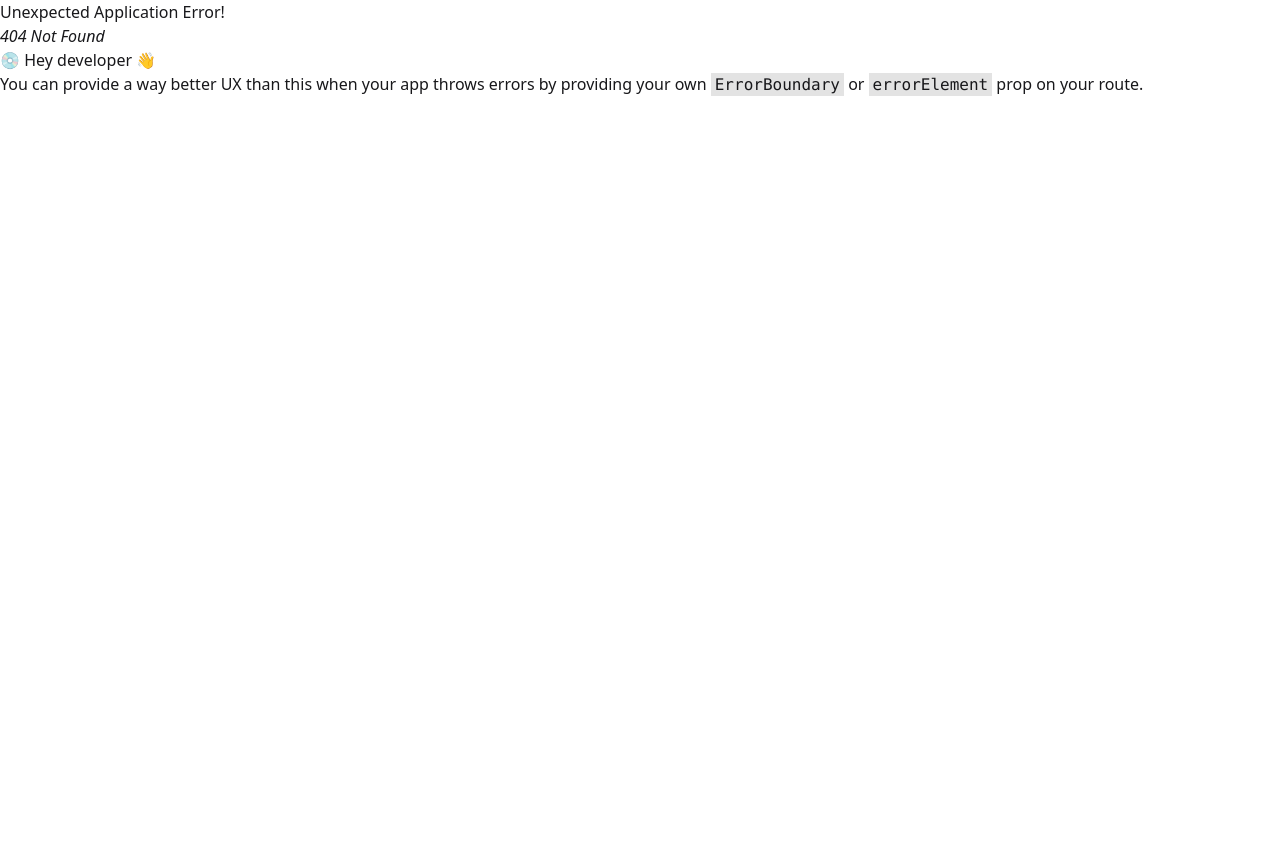
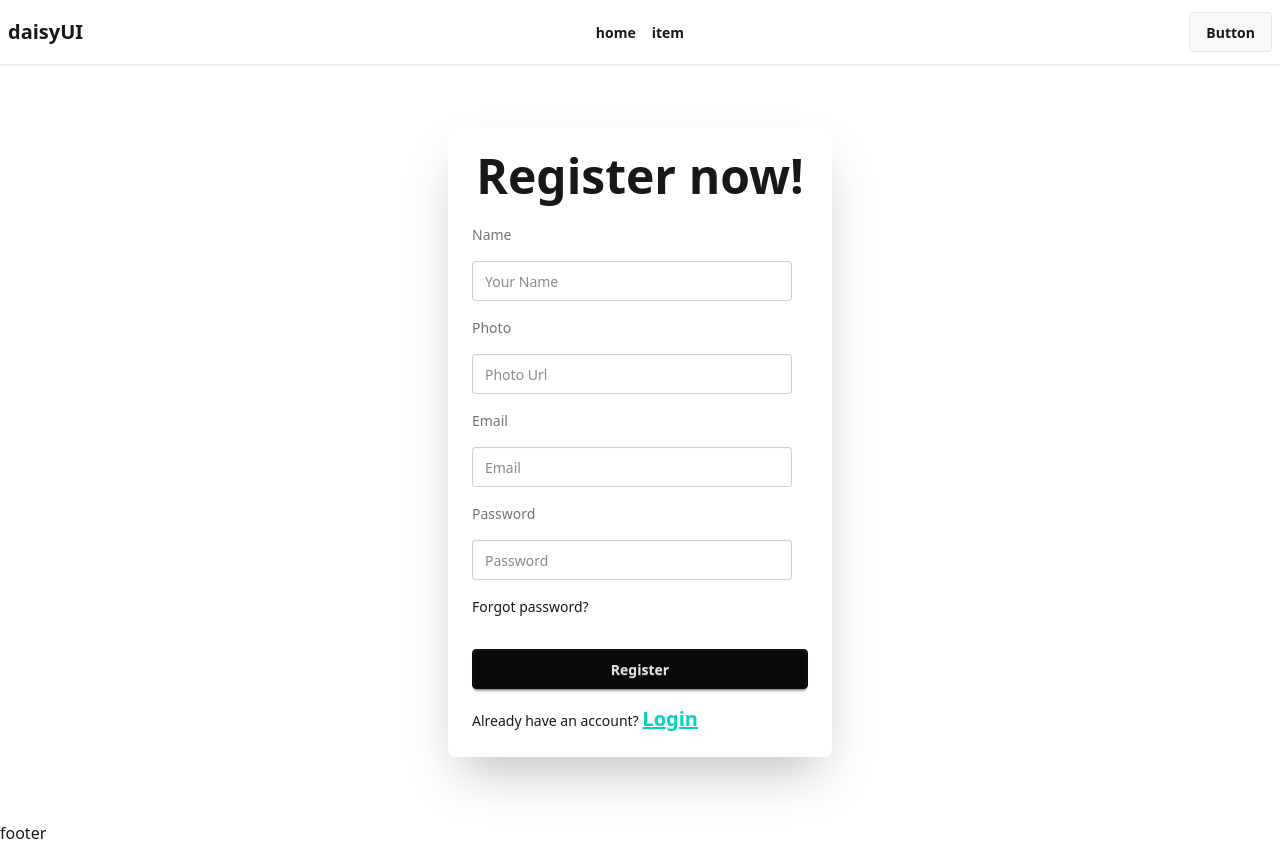
Before and after one commit to NazmulhaqueD/social-event-platform, a React (Vite) app: page /register in a window 1280 px wide. Before the commit this address had no page. Before the commit the page ends 800 px from the top, so only its background shows below. Built offline with nearby package versions, Linux system fonts and the light colour scheme.

Commit message:
firebase auth basic add and register page design done

```diff
--- a/package.json
+++ b/package.json
@@ -11,6 +11,7 @@
   },
   "dependencies": {
     "@tailwindcss/vite": "^4.1.8",
+    "firebase": "^11.9.1",
     "react": "^19.1.0",
     "react-dom": "^19.1.0",
     "react-router": "^7.6.2",
--- a/src/contexts/AuthContext/AuthProvider.jsx
+++ b/src/contexts/AuthContext/AuthProvider.jsx
@@ -1,13 +1,19 @@
-import React, { createContext } from 'react';
+import React, { createContext, useState } from 'react';
+
+
 const AuthContext = createContext();
 
 const AuthProvider = ({ children }) => {
 
+    const [user, setUser] = useState(null);
 
 
-
+    const userInfo = {
+        user,
+        setUser
+    }
     return (
-        <AuthContext value={'kdj'}>
+        <AuthContext value={userInfo}>
             {children}
         </AuthContext>
     );
--- /dev/null
+++ b/src/contexts/AuthContext/firebaseAuth/firebase.config.js
@@ -0,0 +1,17 @@
+// Import the functions you need from the SDKs you need
+import { initializeApp } from "firebase/app";
+// TODO: Add SDKs for Firebase products that you want to use
+// https://firebase.google.com/docs/web/setup#available-libraries
+
+// Your web app's Firebase configuration
+const firebaseConfig = {
+    apiKey: import.meta.env.VITE_apiKey,
+    authDomain: import.meta.env.VITE_authDomain,
+    projectId: import.meta.env.VITE_projectId,
+    storageBucket: import.meta.env.VITE_storageBucket,
+    messagingSenderId: import.meta.env.VITE_messagingSenderId,
+    appId: import.meta.env.VITE_appId
+};
+
+// Initialize Firebase
+export const app = initializeApp(firebaseConfig);
--- /dev/null
+++ b/src/page/Register/Register.jsx
@@ -0,0 +1,29 @@
+import React from 'react';
+import { NavLink } from 'react-router';
+
+const Register = () => {
+    return (
+
+        <div className="card bg-base-100 w-full mx-auto my-16 max-w-sm shrink-0 shadow-2xl">
+            <h1 className="text-5xl font-bold text-center mt-6">Register now!</h1>
+            <div className="card-body">
+                <form className='space-y-4'>
+                    <label className="label">Name</label>
+                    <input type="text" name='name' className="input" placeholder="Your Name" />
+
+                    <label className="label">Photo</label>
+                    <input type="text" name='photo' className="input" placeholder="Photo Url" />
+                    <label className="label">Email</label>
+                    <input type="email" name='email' className="input" placeholder="Email" />
+                    <label className="label">Password</label>
+                    <input type="password" name='password' className="input" placeholder="Password" />
+                    <div><a className="link link-hover">Forgot password?</a></div>
+                    <button className="btn btn-neutral w-full mt-4">Register</button>
+                    <p>Already have an account? <NavLink className={'text-teal-400 underline font-semibold text-xl'}>Login</NavLink></p>
+                </form>
+            </div>
+        </div>
+    );
+};
+
+export default Register;
--- a/src/route/Router.jsx
+++ b/src/route/Router.jsx
@@ -1,6 +1,7 @@
 import { createBrowserRouter } from "react-router";
 import MainLayout from "../layout/MainLayout";
 import Home from "../page/home/Home";
+import Register from "../page/Register/Register";
 
 export const router = createBrowserRouter([
     {
@@ -10,6 +11,10 @@ export const router = createBrowserRouter([
             {
                 index: true,
                 element: <Home></Home>
+            },
+            {
+                path: '/register',
+                element: <Register></Register>
             }
         ]
     }
```
Also changed, not shown: src/main.jsx (+4 -3 lines), 1 other file (tests, documents, lock files or other folders).
